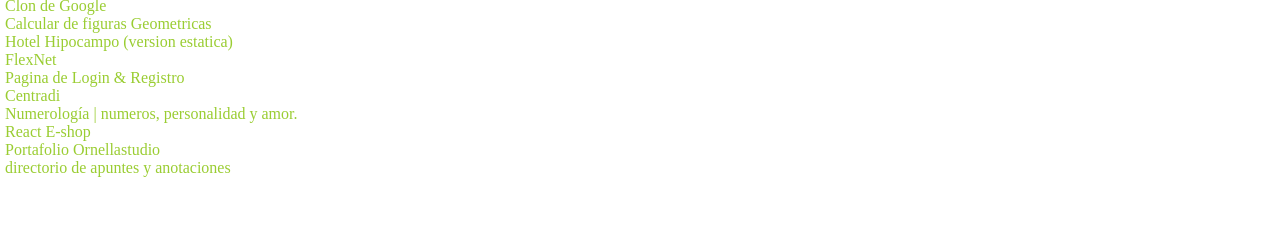
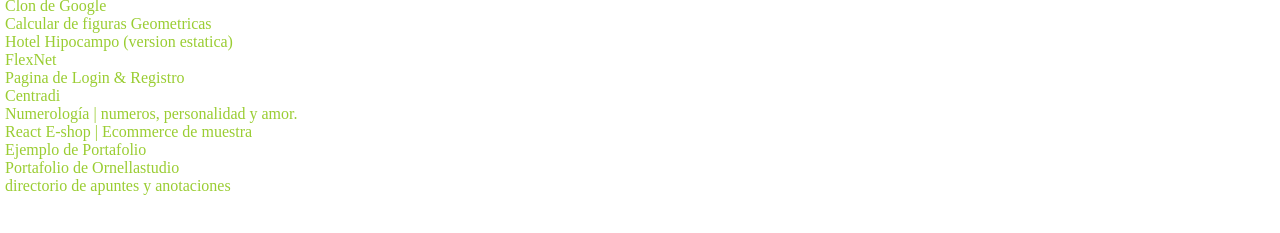
Before and after one commit to LuchoMorla/portafolio, a plain HTML site: page index.html in a window 1280 px wide. Shown: the part 105-338 px from the top of the page. Drawn offline with Linux system fonts and the light colour scheme.

Commit message:
[Add] jsportafolio

```diff
--- a/index.html
+++ b/index.html
@@ -30,8 +30,9 @@
             <li class="main-item"><a href="https://luchomorla.github.io/login-y-registro/">Pagina de Login & Registro</a></li>
             <li class="main-item"><a href="https://centradi.com/">Centradi</a></li>
             <li class="main-item"><a href="https://tunumerologia.netlify.app/index.html">Numerología | numeros, personalidad y amor.</a></li>
-            <li class="main-item"><a href="https://luchomorla.github.io/ReactShop/">React E-shop</a></li>
-            <li class="main-item"><a href="https://ornellastudio.com">Portafolio Ornellastudio</a></li>
+            <li class="main-item"><a href="https://luchomorla.github.io/ReactShop/">React E-shop | Ecommerce de muestra</a></li>
+            <li class="main-item"><a href="https://js-portafolio-webpack.netlify.app/">Ejemplo de Portafolio</a></li>
+            <li class="main-item"><a href="https://ornellastudio.com">Portafolio de Ornellastudio</a></li>
             <li class="main-item"><a href="https://luchomorla.github.io/anotaciones/">directorio de apuntes y anotaciones</a></li>
             <li class="main-item"><a href=""></a></li>
         </ol>
```
